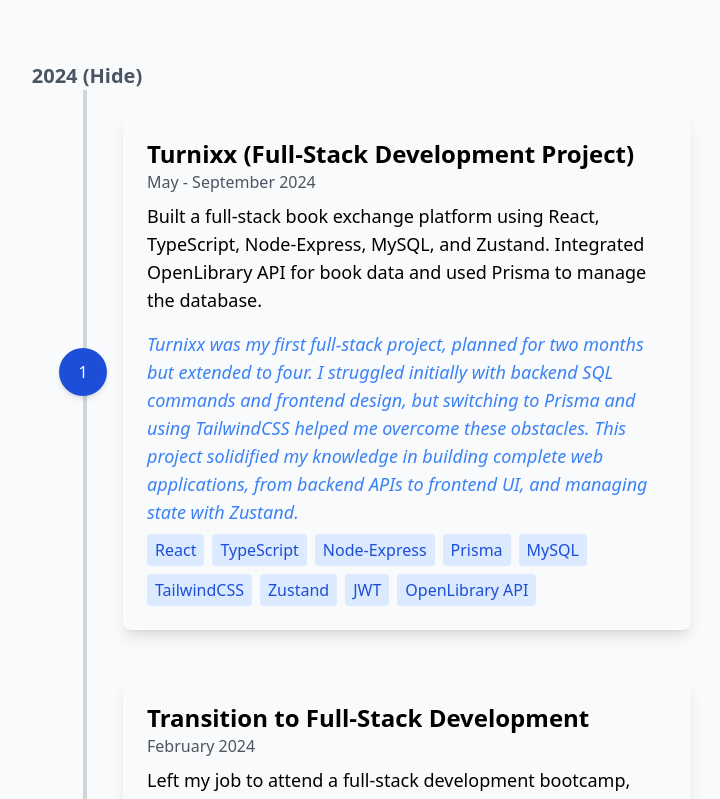
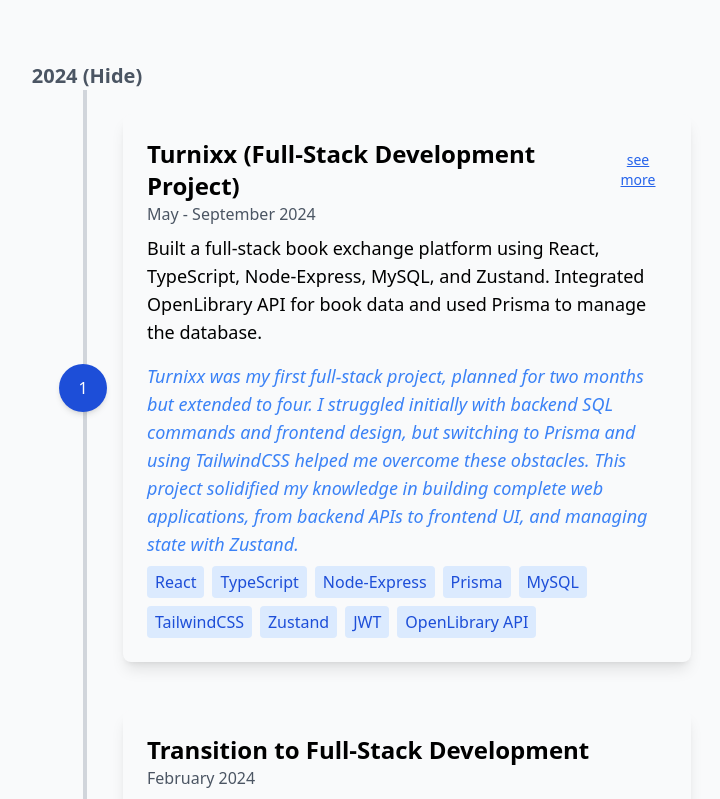
Before and after one commit to Not-Jukkapan/portfolio-react, a React (Vite) app: page / in a window 1280 px wide. Shown: the part 3120-3919 px from the top of the page, without its empty margins (557-1277 px from the left). Built offline with nearby package versions, Linux system fonts and the light colour scheme.

Commit message:
adjust button condiftion for show modals

```diff
--- a/src/components/TimelinePage.tsx
+++ b/src/components/TimelinePage.tsx
@@ -186,9 +186,18 @@
 const TimelineItem: React.FC<TimelineItemProps & { onClick: () => void }> = ({ item, index, colorBg, colorText, colorTextLight, colorBgLight, onClick }) => {
     return (
         <div className={`mb-12 flex w-full ${item.field === 'webdev' ? 'flex-row-reverse lg:translate-x-6' : 'lg:flex-row flex-row-reverse lg:-translate-x-6'} items-center justify-between lg:justify-start`} >
-            <div onClick={onClick} className="cursor-pointer lg:w-1/2 lg:px-4 w-5/6">
+            <div className="lg:w-1/2 lg:px-4 w-5/6">
                 <div className="bg-gray-50 p-6 rounded-lg shadow-lg hover:bg-gray-100 hover:bg-opacity-30">
-                    <h3 className="text-base sm:text-lg md:text-xl lg:text-2xl font-bold">{item.title}</h3>
+                    <div className="text-base flex justify-between sm:text-lg md:text-xl lg:text-2xl font-bold  ">
+                        <span>
+
+                            {item.title}
+                        </span>
+                        {item.projectImages.length > 0 && (
+
+                            <button onClick={onClick} className="cursor-pointer  underline text-sm font-normal text-blue-600">see more</button>
+                        )}
+                    </div>
                     <div className="text-xs sm:text-sm md:text-base text-gray-600">{item.dateText}</div>
                     <p className="mt-2 text-sm sm:text-base md:text-lg">{item.description}</p>
                     <p className={`mt-4 italic ${colorTextLight(item.field)} text-sm sm:text-base md:text-lg`}>
--- a/src/data/timeline.tsx
+++ b/src/data/timeline.tsx
@@ -1,7 +1,15 @@
 // TCP - Redbull
 import Images from "../assets/images/tcp-redbull/alarm.png";
-import Alarm from "../assets/images/tcp-redbull/alarm.png";
-import Chiller from "../assets/images/tcp-redbull/chiller.png";
+import TcpAlarm from "../assets/images/tcp-redbull/alarm.png";
+import TcpChiller from "../assets/images/tcp-redbull/chiller.png";
+import TcpCleaning from "../assets/images/tcp-redbull/cleaning.png";
+import TcpExhaust from "../assets/images/tcp-redbull/exhaust.png";
+import TcpManhour from "../assets/images/tcp-redbull/manhour.png";
+import TcpOverview from "../assets/images/tcp-redbull/overview.png";
+import TcpSetting from "../assets/images/tcp-redbull/setting.png";
+import TcpStartMotor from "../assets/images/tcp-redbull/startmotor.png";
+import TcpTrendExhuast from "../assets/images/tcp-redbull/trend-exhaust.png";
+import TcpHumidity from "../assets/images/tcp-redbull/trend-humidity.png";
 
 // Turnixx
 import TurnixxLanding from "../assets/images/turnixx/landing.png";
@@ -34,7 +42,7 @@
     story:
       "My entry into the world of automation. Though my tasks were junior-level, I learned valuable lessons in adaptability and problem-solving by observing senior engineers in action. This set the stage for my technical growth and problem-solving mindset.",
     tech: [],
-    projectImages: [Alarm, Chiller],
+    projectImages: [],
   },
   {
     title: "3K Battery (Thai Energy Storage Welder Machine)",
@@ -174,7 +182,7 @@
       "CSS",
       "JavaScript",
     ],
-    projectImages: [Images],
+    projectImages: [TcpAlarm, TcpChiller, TcpCleaning, TcpExhaust, TcpManhour, TcpOverview, TcpSetting, TcpStartMotor, TcpTrendExhuast, TcpHumidity],
   },
   {
     title: "DTS - BMW - TYSK (Electric Car Battery Commissioning)",
```
